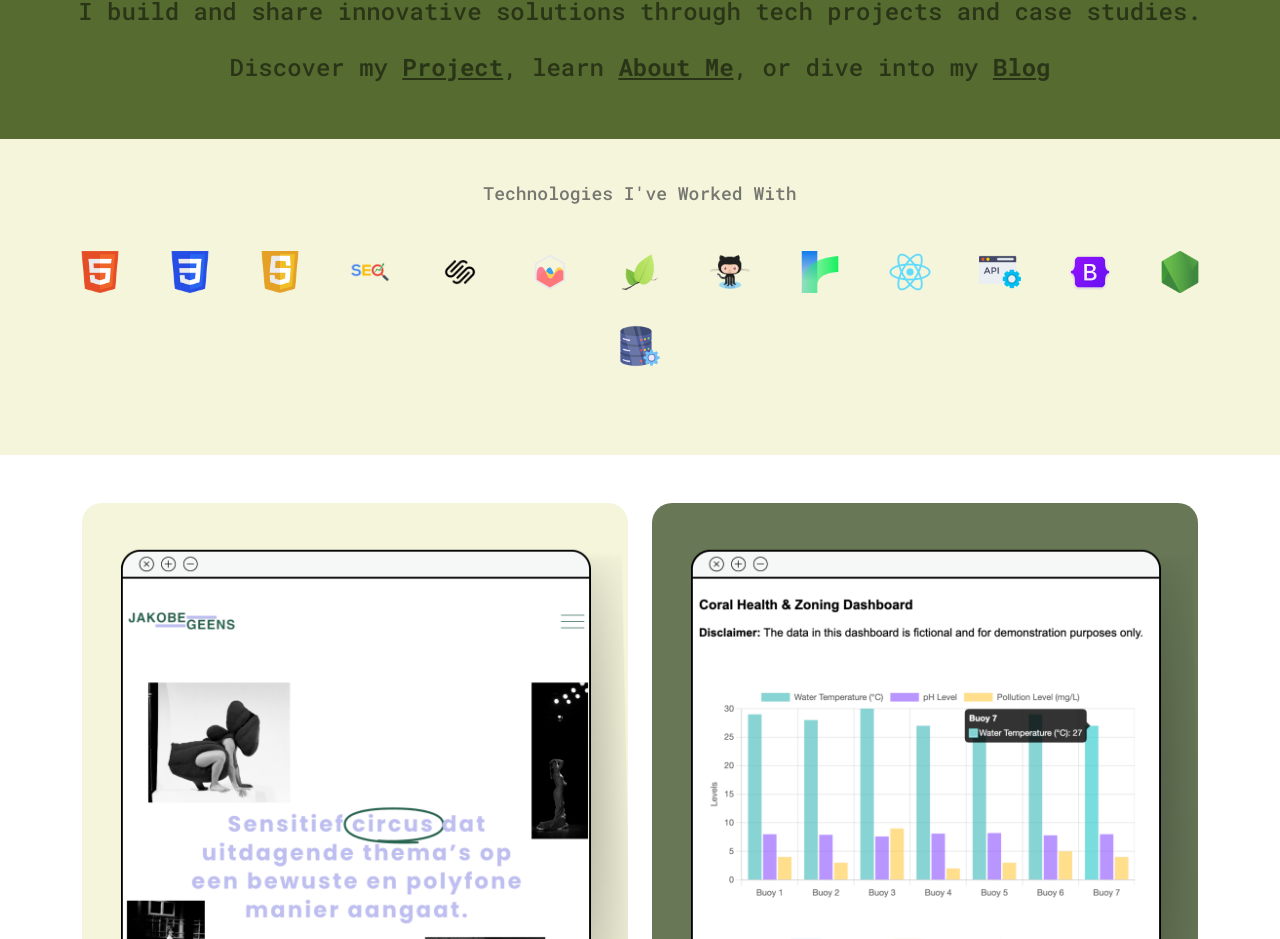
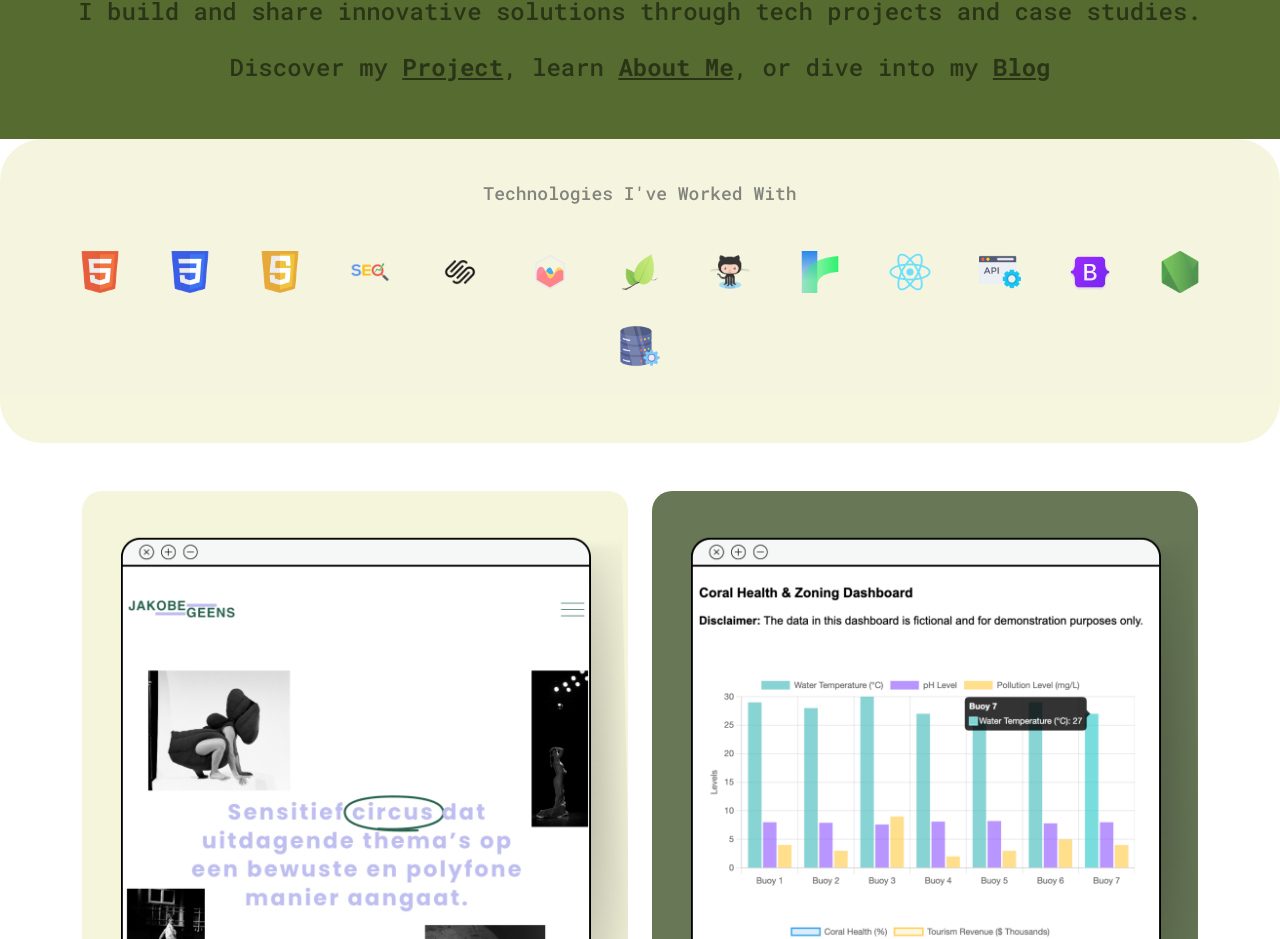
Before and after one commit to jgchoti/jgchoti.github.io, a React (Create React App) app: page / in a window 1280 px wide. Shown: the part 877-1816 px from the top of the page. Built offline with nearby package versions, Linux system fonts and the light colour scheme.

Commit message:
Update TechnologySum.css

```diff
--- a/src/style/TechnologySum.css
+++ b/src/style/TechnologySum.css
@@ -26,6 +26,10 @@
 
 .technology-sum {
   background-color: var(--main-bg-color);
-  width: 100%;
-  padding-bottom: 36px;
+  width: 70%;
+  padding-bottom: 24px;
+  margin-top: 36px;
+  margin-bottom: 36px;
+  border-radius: 42px;
+  opacity: 0.9;
 }
```
